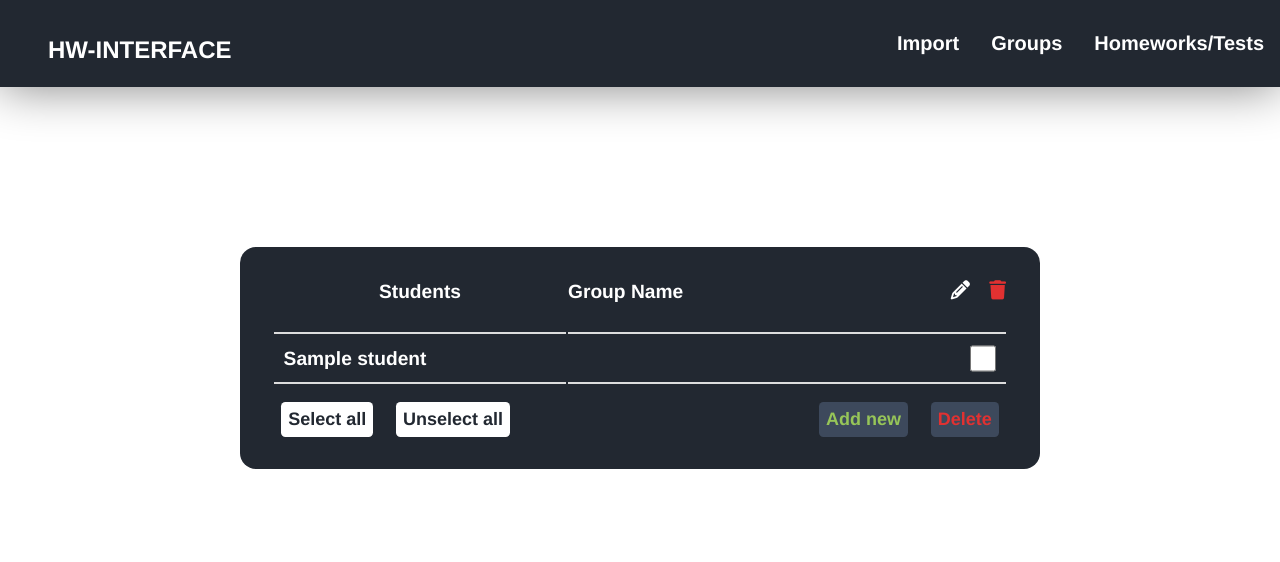
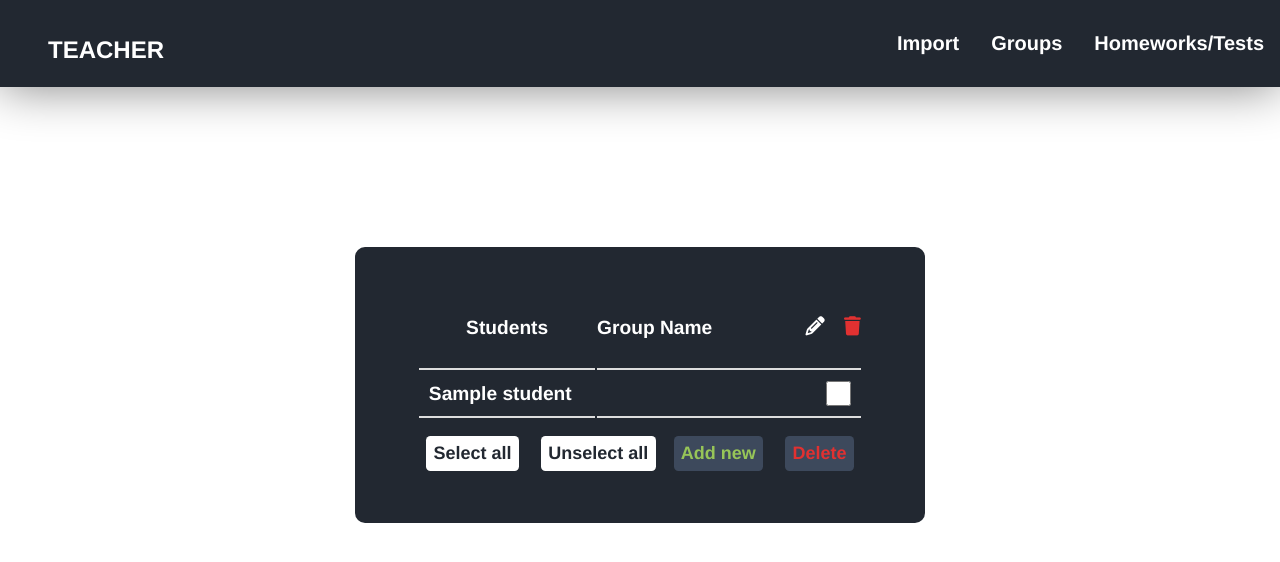
Before and after one commit to DanielJirik/hw-interface, a Symfony app: template template-designer/templates/teacher/collection-students.html.twig in a window 1280 px wide. Shown: the top 562 px of the page. Run offline with Twig, Linux system fonts and the light colour scheme; the template is opened without the code that fills it: most values are stand-ins (such as "Sample title", 1, 10 or a date in 2020); some libraries are stand-ins or nearby versions.

Commit message:
Repair collection for form, main text in navbar repaired

```diff
--- a/template-designer/pages/collection-imports.json
+++ b/template-designer/pages/collection-imports.json
@@ -3,6 +3,7 @@
     "vars":
     {
         "navhref" : "teacher-home",
+        "action": "",
         "scripts": ["PHP 1.2", "HTML 1.0", "CSS 3.0"]
     }
 }
--- a/template-designer/pages/collection-manual.json
+++ b/template-designer/pages/collection-manual.json
@@ -3,6 +3,7 @@
     "vars":
     {
         "navhref" : "teacher-home",
+        "action": "",
         "students": ["Karel", "Pavel", "Anna"]
     }
 }
--- a/template-designer/pages/collection-progress.json
+++ b/template-designer/pages/collection-progress.json
@@ -3,6 +3,7 @@
     "vars":
     {
         "navhref" : "teacher-home",
+        "action": "",
         "scripts": ["PHP 1.2", "HTML 1.0", "CSS 3.0"]
     }
 }
--- a/template-designer/pages/collection-students.json
+++ b/template-designer/pages/collection-students.json
@@ -3,6 +3,7 @@
     "vars":
     {
         "navhref": "teacher-home",
+        "action": "",
         "students": ["Karel", "Pavel", "Anna", "Pepa"]
     }
 
--- a/template-designer/public/css/collection-imports.css
+++ b/template-designer/public/css/collection-imports.css
@@ -1,10 +1,9 @@
+form {
+    width: 40%;
+    max-width: 800px;
+}
+
 .table{
-    max-width: fit-content;
-    margin-left: auto;
-    margin-right: auto;
-    margin-top: 10em;
-    max-width: 50em;
-    padding: 2em;
     border-radius: 1em;
     background-color: #222831;
 }
@@ -75,8 +74,8 @@ td {
     font-weight: bolder;
 }
 input[type="checkbox"] {
-    width: 2em;
-    height: 2em;
+    width: 1.25em;
+    height: 1.25em;
     accent-color: green;
 }
 
--- a/template-designer/public/css/form.css
+++ b/template-designer/public/css/form.css
@@ -3,16 +3,14 @@ body {
 }
 
 main {
-    height: 90%;
-    display: flex;
-    justify-content: center;
-    align-items: center;
+    margin-top: 10em;
+    border-radius: 1em;
 }
 
 form {
-    min-width: 400px;
-    max-width: 800px;
-    display: block;
+    margin: 0 auto;
+    width: fit-content;
+    min-width: fit-content;
     background-color: #222831;
     padding: 20px 30px;
     border-radius: 10px;
@@ -66,8 +64,12 @@ form textarea {
     text-align: left;
 }
 
+.imports{
+    color: white;
+    border-radius: .25em;
+    border-color: white;
+}
 .content {
-    text-align: center;
-    width: fit-content;
-    margin: auto;
+    padding: 2em;
+    border-radius: 1em;
 }
--- a/template-designer/public/css/teacher-create-assignment.css
+++ b/template-designer/public/css/teacher-create-assignment.css
@@ -1,5 +1,6 @@
-.content {
-    width: auto;
+form {
+    width: 40%;
+    max-width: 600px;
 }
 
 .content .content-header {
--- a/template-designer/templates/teacher/collection-imports.html.twig
+++ b/template-designer/templates/teacher/collection-imports.html.twig
@@ -1,9 +1,9 @@
-{% extends "home.html.twig" %}
+{% extends "form.html.twig" %}
 {% block style %}
     {{ parent() }}
     <link rel="stylesheet" href="css/collection-imports.css">
 {% endblock %}
-
+{% block navtext %}TEACHER{% endblock %}
 {% block navbar %}
     <ul>
         <a href="teacher-import"><li><h2>Import</h2></li></a></li>
@@ -13,8 +13,7 @@
 {% endblock %}
 
 
-{% block body %}
-    <div class="table">
+{% block content %}
         <table class="imports">
             <tr>
                 <th id="mainHeader">{% block name %}Scripts{% endblock %}</th>
@@ -32,11 +31,12 @@
             {% endblock %}
         </table>
         <div class="btn-start">
-            <div>
-                <input class="start"type="button" value="Select all" href="import">
-                <input class="start"type="button" value="Unselect all" href="import">
-            </div>
+            {% block btnSelect %}
+                <div>
+                    <input class="start"type="button" value="Select all" href="import">
+                    <input class="start"type="button" value="Unselect all" href="import">
+                </div>
+            {% endblock %}
             {% block btnStart %}<a href="collection-progress"><input class="start" type="button" value="Start"></a>{% endblock %}
         </div>
-    </div>
 {% endblock %}
--- a/template-designer/templates/teacher/collection-manual.html.twig
+++ b/template-designer/templates/teacher/collection-manual.html.twig
@@ -1,4 +1,5 @@
 {% extends "teacher/collection-imports.html.twig" %}
+{% block navtext %}TEACHER{% endblock %}
 {% block name %}Students{% endblock %}
 {% block secHeader %}{% endblock %}
 {% block data %}
--- a/template-designer/templates/teacher/collection-progress.html.twig
+++ b/template-designer/templates/teacher/collection-progress.html.twig
@@ -4,6 +4,7 @@
     <link rel="stylesheet" href="css/collection-imports.css">
     <script src="https://kit.fontawesome.com/cceb3c1a4c.js" crossorigin="anonymous"></script>
 {% endblock %}
+{% block navtext %}TEACHER{% endblock %}
 {% block secHeader %}{% endblock %}
 {% block data %}
     {% for i in scripts %}
--- a/template-designer/templates/teacher/collection-students.html.twig
+++ b/template-designer/templates/teacher/collection-students.html.twig
@@ -1,4 +1,5 @@
 {% extends "teacher/collection-imports.html.twig" %}
+{% block navtext %}TEACHER{% endblock %}
 {% block name %}Students{% endblock %}
 {% block secHeader %}
     <div id="groupName">Group Name</div>
@@ -23,6 +24,10 @@
 
 {% endblock %}
 {% block btnStart %}
+    <div>
+        <input class="start"type="button" value="Select all" href="import">
+        <input class="start"type="button" value="Unselect all" href="import">
+    </div>
     <div class="btnUsers">
         <input class="addNew" type="button" value="Add new"  onclick="location.href = 'teacher-add-student';">
         <input class="delete" type="button" value="Delete" onclick="alert('KYS');">
```
Also changed, not shown: template-designer/templates/teacher/teacher-create-assignment.html.twig (indentation only).
